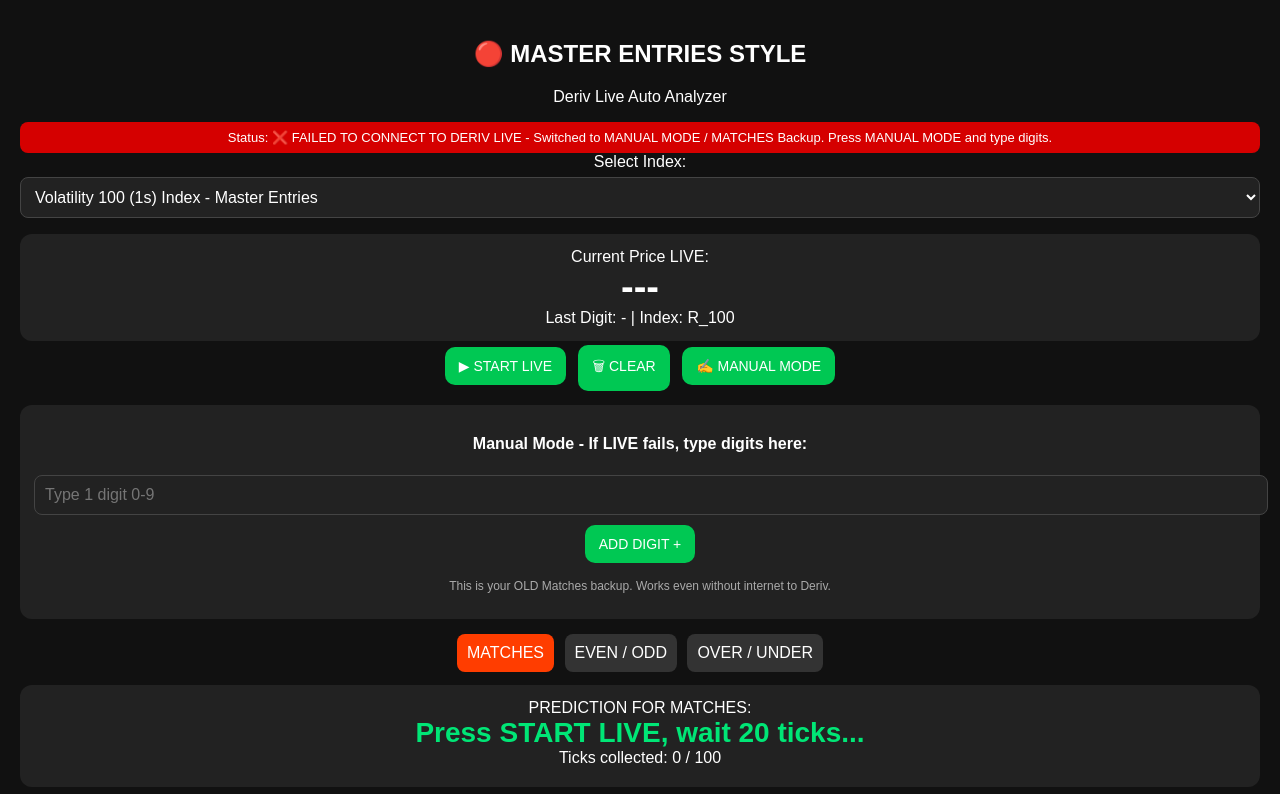
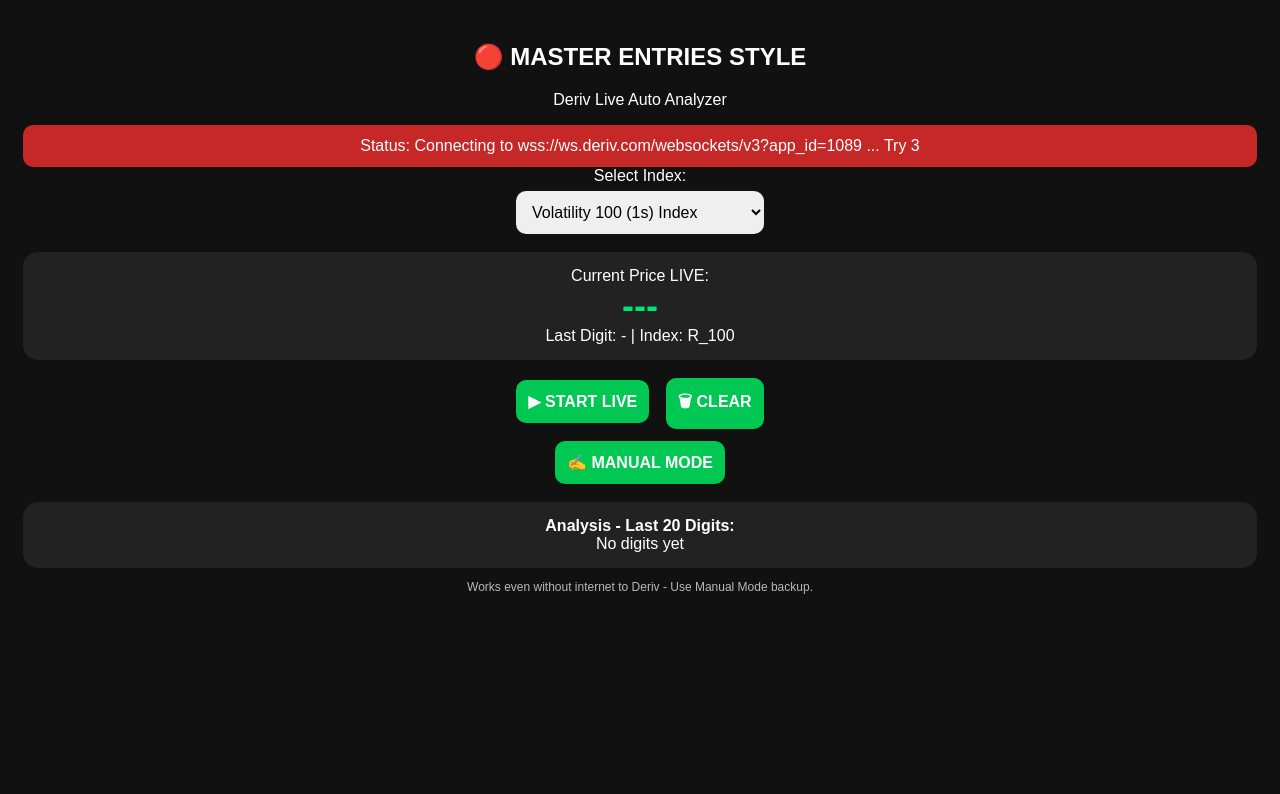
Before and after one commit to sscottrobert29-cell/Scott-analyzer, a plain HTML site: page index.html in a window 1280 px wide. Both pictures are taken after a click on the button "▶ START LIVE". Shown: the top 794 px of the page. Drawn offline with Linux system fonts and the light colour scheme.

Commit message:
Update index.html

```diff
--- a/index.html
+++ b/index.html
@@ -1,210 +1,61 @@
 <!DOCTYPE html>
-<html>
-<head>
-<meta name="viewport" content="width=device-width, initial-scale=1">
-<title>Master Entries Style - Deriv Live</title>
-<style>
-body{background:#111;color:#fff;font-family:Arial;text-align:center;padding:12px}
-button{background:#00c853;color:#fff;border:none;padding:11px 14px;font-size:14px;border-radius:10px;margin:4px}
-button.active{background:#ff3d00}
-select,input{padding:10px;font-size:16px;border-radius:8px;width:100%;margin:6px 0;background:#222;color:#fff;border:1px solid #444}
-.big{font-size:38px;font-weight:bold}
-.box{background:#222;padding:14px;border-radius:12px;margin-top:10px}
-.hot{color:#00e676;font-size:28px;font-weight:bold}
-.hot2{color:#ffcc00;font-size:20px;font-weight:bold}
-td{padding:7px;border:1px solid #444}
-.tab{padding:10px;background:#333;border-radius:8px;display:inline-block;margin:3px;cursor:pointer}
-.tab.active{background:#ff3d00}
-#status{font-size:13px;padding:8px;border-radius:8px}
-</style>
-</head>
+<html><head><meta charset="utf-8"><meta name="viewport" content="width=device-width,initial-scale=1">
+<title>MASTER ENTRIES STYLE - Deriv Live</title>
+<style>body{background:#111;color:#fff;font-family:Arial;text-align:center;padding:15px}select,input,button{padding:12px;margin:6px;border-radius:10px;border:none;font-size:16px}button{background:#00c853;color:#fff;font-weight:bold}button:active{transform:scale(.97)}.box{background:#222;padding:15px;border-radius:15px;margin:12px 0}.price{font-size:36px;font-weight:bold;color:#00e676}.red{background:#c62828;padding:12px;border-radius:10px}.green{background:#2e7d32;padding:12px;border-radius:10px}.card{background:#333;padding:10px;margin:8px 0;border-radius:10px;text-align:left}</style></head>
 <body>
-<h2>🔴 MASTER ENTRIES STYLE</h2>
-<p>Deriv Live Auto Analyzer</p>
-
-<div id="status" style="background:#333">Status: Not Connected - Press START LIVE</div>
-
-<label>Select Index:</label>
-<select id="symbol" onchange="changeSymbol()">
-<option value="R_100">Volatility 100 (1s) Index - Master Entries</option>
-<option value="R_25">Volatility 25 (1s) Index</option>
-<option value="R_75">Volatility 75 (1s) Index</option>
-<option value="R_50">Volatility 50 (1s) Index</option>
-<option value="R_10">Volatility 10 (1s) Index</option>
-</select>
-
-<div class="box">
-<div>Current Price LIVE:</div>
-<div class="big" id="price">---</div>
-<div>Last Digit: <span id="last">-</span> | Index: <span id="idx">R_100</span></div>
-</div>
-
-<button onclick="start()">▶ START LIVE</button>
-<button onclick="clearAll()">🗑 CLEAR</button>
+<h2>🔴 MASTER ENTRIES STYLE</h2><p>Deriv Live Auto Analyzer</p>
+<div id="st" class="red">Status: Ready - Press START LIVE</div>
+<label>Select Index:</label><br>
+<select id="sym"><option value="R_100">Volatility 100 (1s) Index</option><option value="R_75">Volatility 75 (1s) Index</option><option value="R_50">Volatility 50 (1s) Index</option><option value="R_25">Volatility 25 (1s) Index</option><option value="R_10">Volatility 10 (1s) Index</option><option value="1HZ100V">Volatility 100 (1s) - 1HZ100V</option></select>
+<div class="box"><div>Current Price LIVE:</div><div class="price" id="price">---</div><div id="last">Last Digit: - | Index: R_100</div></div>
+<button onclick="startLive()">▶ START LIVE</button>
+<button onclick="clearAll()">🗑 CLEAR</button><br>
 <button onclick="toggleManual()">✍️ MANUAL MODE</button>
-
-<div id="manualBox" class="box" style="display:none">
-<p><b>Manual Mode - If LIVE fails, type digits here:</b></p>
-<input type="number" id="manualDigit" placeholder="Type 1 digit 0-9" min="0" max="9">
-<button onclick="addManual()">ADD DIGIT +</button>
-<p style="font-size:12px;color:#aaa">This is your OLD Matches backup. Works even without internet to Deriv.</p>
-</div>
-
-<div style="margin-top:12px">
-<div class="tab active" id="tabMatches" onclick="setStrategy('matches')">MATCHES</div>
-<div class="tab" id="tabEvenOdd" onclick="setStrategy('evenodd')">EVEN / ODD</div>
-<div class="tab" id="tabOverUnder" onclick="setStrategy('overunder')">OVER / UNDER</div>
-</div>
-
-<div class="box">
-<div id="stratTitle">PREDICTION FOR MATCHES:</div>
-<div class="hot" id="pred">Press START LIVE, wait 20 ticks...</div>
-<div class="hot2" id="pred2"></div>
-<div id="count">Ticks collected: 0 / 100</div>
-<div id="advice" style="font-size:13px;color:#ffcc00;margin-top:6px"></div>
-</div>
-
-<div class="box" id="table"></div>
-<div class="box" id="allStats"></div>
-
-<p style="font-size:12px;color:#aaa">⚠️ Digits are random. This only shows what came MOST in last 100 ticks. Use Demo only. Stake $0.35, Duration 5 ticks, Profit $10, Loss $10. If LIVE fails, use MANUAL MODE and go back to Matches.</p>
-
+<div class="box" id="manualBox" style="display:none"><b>Manual Mode - Type digits here:</b><br><input id="digIn" type="number" placeholder="Type 1 digit 0-9"><br><button onclick="addDigit()">ADD DIGIT +</button></div>
+<div class="box"><b>Analysis - Last 20 Digits:</b><div id="hist">No digits yet</div></div>
+<div id="signals"></div>
+<div style="font-size:12px;opacity:.7">Works even without internet to Deriv - Use Manual Mode backup.</div>
 <script>
-let digits = [];
-let ws;
-let currentSymbol = 'R_100';
-let strategy = 'matches';
-let reconnectTries = 0;
-
-function setStrategy(s){
-  strategy = s;
-  document.getElementById('tabMatches').className = 'tab' + (s==='matches'?' active':'');
-  document.getElementById('tabEvenOdd').className = 'tab' + (s==='evenodd'?' active':'');
-  document.getElementById('tabOverUnder').className = 'tab' + (s==='overunder'?' active':'');
-  document.getElementById('stratTitle').innerText = s==='matches' ? 'PREDICTION FOR MATCHES:' : s==='evenodd' ? 'PREDICTION FOR EVEN / ODD:' : 'PREDICTION FOR OVER / UNDER:';
-  update();
+let ws=null,digits=[],tryIdx=0;
+const servers=["wss://ws.derivws.com/websockets/v3?app_id=1089","wss://ws.binaryws.com/websockets/v3?app_id=1089","wss://ws.deriv.com/websockets/v3?app_id=1089"];
+function setSt(t,ok){let e=document.getElementById('st');e.textContent='Status: '+t;e.className=ok?'green':'red';}
+function startLive(){
+  if(ws) try{ws.close()}catch(e){}
+  let url=servers[tryIdx%servers.length];
+  setSt('Connecting to '+url+' ... Try '+(tryIdx+1),false);
+  try{ws=new WebSocket(url)}catch(e){tryNext();return;}
+  ws.onopen=()=>{
+    setSt('✅ CONNECTED LIVE!',true);
+    let s=document.getElementById('sym').value;
+    ws.send(JSON.stringify({ticks:s,subscribe:1}));
+  };
+  ws.onmessage=(m)=>{
+    try{let d=JSON.parse(m.data);if(d.tick){let q=d.tick.quote.toString();let lastDigit=parseInt(q.slice(-1));document.getElementById('price').textContent=q;document.getElementById('last').textContent='Last Digit: '+lastDigit+' | Index: '+d.tick.symbol;addToHistory(lastDigit);}}catch(e){}
+  };
+  ws.onerror=()=>{tryNext();};
+  ws.onclose=()=>{if(digits.length==0) tryNext();};
 }
-function changeSymbol(){
-  currentSymbol = document.getElementById('symbol').value;
-  document.getElementById('idx').innerText = currentSymbol;
-  clearAll();
-  start();
+function tryNext(){tryIdx++;if(tryIdx<9){setTimeout(startLive,1500)}else{setSt('❌ FAILED - Check Internet / Try MANUAL MODE. Press START again.',false)}}
+function addToHistory(d){digits.push(d);if(digits.length>50)digits.shift();render();}
+function addDigit(){let v=document.getElementById('digIn').value;if(v===''||v<0||v>9)return alert('Type 0-9');addToHistory(parseInt(v));document.getElementById('digIn').value='';}
+function toggleManual(){let b=document.getElementById('manualBox');b.style.display=b.style.display==='none'?'block':'none';}
+function clearAll(){digits=[];render();document.getElementById('signals').innerHTML='';}
+function render(){
+  document.getElementById('hist').textContent=digits.slice(-20).join(' - ')||'No digits yet';
+  if(digits.length<5)return;
+  let last20=digits.slice(-20);
+  let counts=[0,0,0,0,0,0,0,0,0,0];last20.forEach(d=>counts[d]++);
+  let even=last20.filter(d=>d%2==0).length, odd=last20.length-even;
+  let html='';
+  // Master Entries logic: Hot / Cold + Even/Odd + Over/Under
+  let maxD=counts.indexOf(Math.max(...counts)), minD=counts.indexOf(Math.min(...counts));
+  html+='<div class="card"><b>🔥 HOT Digit:</b> '+maxD+' appeared '+counts[maxD]+'x in last 20</div>';
+  html+='<div class="card"><b>❄️ COLD Digit:</b> '+minD+' appeared '+counts[minD]+'x</div>';
+  html+='<div class="card"><b>⚖️ Even/Odd:</b> Even '+even+' | Odd '+odd+' - '+(even>odd+3?'Bet ODD next - Even over':odd>even+3?'Bet EVEN next - Odd over':'Balanced - Wait')+'</div>';
+  let over=last20.filter(d=>d>=5).length, under=last20.filter(d=>d<5).length;
+  html+='<div class="card"><b>📊 Over 4 / Under 5:</b> Over '+over+' | Under '+under+' - '+(over>under+3?'Bet UNDER 5 next':under>over+3?'Bet OVER 4 next':'Wait')+'</div>';
+  html+='<div class="card"><b>🎯 MASTER ENTRY:</b> Last digit '+digits[digits.length-1]+' | Next likely: '+(even>odd?'ODD':'EVEN')+' / '+(over>under?'UNDER 5':'OVER 4')+'</div>';
+  document.getElementById('signals').innerHTML='<div class="box">'+html+'</div>';
 }
-function toggleManual(){
-  let b = document.getElementById('manualBox');
-  b.style.display = b.style.display==='none' ? 'block' : 'none';
-}
-function addManual(){
-  let v = document.getElementById('manualDigit').value;
-  if(v==='' || v<0 || v>9){ alert('Type 0-9 only'); return; }
-  digits.push(parseInt(v));
-  if(digits.length>100) digits.shift();
-  document.getElementById('manualDigit').value='';
-  update();
-  document.getElementById('status').innerText = 'Status: MANUAL MODE - ' + digits.length + ' digits typed';
-  document.getElementById('status').style.background = '#ff9800';
-}
-function start(){
-  document.getElementById('status').innerText = 'Status: Connecting to Deriv Live... ' + currentSymbol;
-  document.getElementById('status').style.background = '#333';
-  if(ws) ws.close();
-  try{
-    ws = new WebSocket('wss://ws.derivws.com/websockets/v3?app_id=1089');
-  }catch(e){ failConnect(); return; }
-  ws.onopen = () => {
-    reconnectTries = 0;
-    document.getElementById('status').innerText = 'Status: ✅ CONNECTED LIVE - ' + currentSymbol;
-    document.getElementById('status').style.background = '#00c853';
-    ws.send(JSON.stringify({ticks: currentSymbol}));
-  };
-  ws.onerror = () => { failConnect(); };
-  ws.onclose = () => {
-    if(digits.length < 5) failConnect();
-  };
-  ws.onmessage = (msg) => {
-    let d = JSON.parse(msg.data);
-    if(d.tick){
-      let price = d.tick.quote.toString();
-      let lastDigit = price.slice(-1);
-      document.getElementById('price').innerText = price;
-      document.getElementById('last').innerText = lastDigit;
-      digits.push(parseInt(lastDigit));
-      if(digits.length > 100) digits.shift();
-      update();
-    }
-    if(d.error){
-      failConnect();
-    }
-  };
-  // If no tick in 8 seconds, show fail
-  setTimeout(()=>{
-    if(digits.length===0 && document.getElementById('status').innerText.includes('Connecting')){
-      failConnect();
-    }
-  }, 8000);
-}
-function failConnect(){
-  document.getElementById('status').innerText = 'Status: ❌ FAILED TO CONNECT TO DERIV LIVE - Switched to MANUAL MODE / MATCHES Backup. Press MANUAL MODE and type digits.';
-  document.getElementById('status').style.background = '#d50000';
-  document.getElementById('manualBox').style.display = 'block';
-  // Auto go back to Matches like you said
-  setStrategy('matches');
-}
-function update(){
-  let counts = [0,0,0,0,0,0,0,0,0,0];
-  digits.forEach(n => counts[n]++);
-  let max = Math.max(...counts);
-  let hot = counts.indexOf(max);
-  document.getElementById('count').innerText = 'Ticks collected: ' + digits.length + ' / 100';
-
-  let even = counts[0]+counts[2]+counts[4]+counts[6]+counts[8];
-  let odd = digits.length - even;
-  let over = counts[5]+counts[6]+counts[7]+counts[8]+counts[9];
-  let under = digits.length - over;
-
-  if(digits.length >= 20){
-    if(strategy==='matches'){
-      let pct = Math.round(max/digits.length*100);
-      document.getElementById('pred').innerText = 'Digit ' + hot + ' - ' + pct + '%';
-      document.getElementById('pred2').innerText = 'In Deriv Automate: Matches | Digit ' + hot + ' | Duration 5 ticks';
-      document.getElementById('advice').innerText = pct>=20 ? '✅ Strong: '+pct+'% is high. Try 1 run only.' : '⚠️ Weak: All digits similar. WAIT, do NOT trade.';
-    } else if(strategy==='evenodd'){
-      let winner = even>odd ? 'EVEN' : 'ODD';
-      let wpct = Math.round(Math.max(even,odd)/digits.length*100);
-      document.getElementById('pred').innerText = winner + ' - ' + wpct + '%';
-      document.getElementById('pred2').innerText = 'In Deriv Automate: Even/Odd | Choose ' + winner + ' | Duration 5 ticks';
-      document.getElementById('advice').innerText = wpct>=60 ? '✅ Strong Even/Odd signal' : '⚠️ Weak, WAIT';
-    } else {
-      let winner = over>under ? 'OVER 4' : 'UNDER 5';
-      let wpct = Math.round(Math.max(over,under)/digits.length*100);
-      document.getElementById('pred').innerText = winner + ' - ' + wpct + '%';
-      document.getElementById('pred2').innerText = 'In Deriv Automate: Over/Under | Choose ' + winner + ' | Duration 5 ticks';
-      document.getElementById('advice').innerText = wpct>=60 ? '✅ Strong Over/Under signal' : '⚠️ Weak, WAIT';
-    }
-  }
-
-  let html = '<b>Last 100 Digits Breakdown</b><table width="100%"><tr><th>Digit</th><th>Count</th><th>%</th></tr>';
-  for(let i=0;i<10;i++){
-    let bg = (i===hot && digits.length>=20) ? ' style="background:#00c853"' : '';
-    html += '<tr'+bg+'><td>'+i+'</td><td>'+counts[i]+'</td><td>'+Math.round(counts[i]/Math.max(1,digits.length)*100)+'%</td></tr>';
-  }
-  html += '</table><p>Last 20: ' + digits.slice(-20).join(' - ') + '</p>';
-  document.getElementById('table').innerHTML = html;
-
-  document.getElementById('allStats').innerHTML = '<b>ALL 3 STRATEGIES AT ONCE (Master Entries Style)</b><br>' +
-    '🎯 Matches: Digit <b>' + hot + '</b> (' + Math.round(max/Math.max(1,digits.length)*100) + '%)<br>' +
-    '⚖️ Even/Odd: EVEN ' + Math.round(even/Math.max(1,digits.length)*100) + '% vs ODD ' + Math.round(odd/Math.max(1,digits.length)*100) + '%<br>' +
-    '📈 Over/Under: OVER 4 ' + Math.round(over/Math.max(1,digits.length)*100) + '% vs UNDER 5 ' + Math.round(under/Math.max(1,digits.length)*100) + '%';
-}
-function clearAll(){
-  digits = [];
-  document.getElementById('pred').innerText = 'Cleared - Wait for 20 ticks...';
-  document.getElementById('pred2').innerText = '';
-  document.getElementById('table').innerHTML = '';
-  document.getElementById('allStats').innerHTML = '';
-  document.getElementById('advice').innerText = '';
-  document.getElementById('count').innerText = 'Ticks collected: 0 / 100';
-}
-</script>
-</body>
-</html>
+document.getElementById('sym').onchange=()=>{if(ws&&ws.readyState==1){ws.send(JSON.stringify({forget_all:'ticks'}));ws.send(JSON.stringify({ticks:document.getElementById('sym').value,subscribe:1}));clearAll();}};
+</script></body></html>
```
